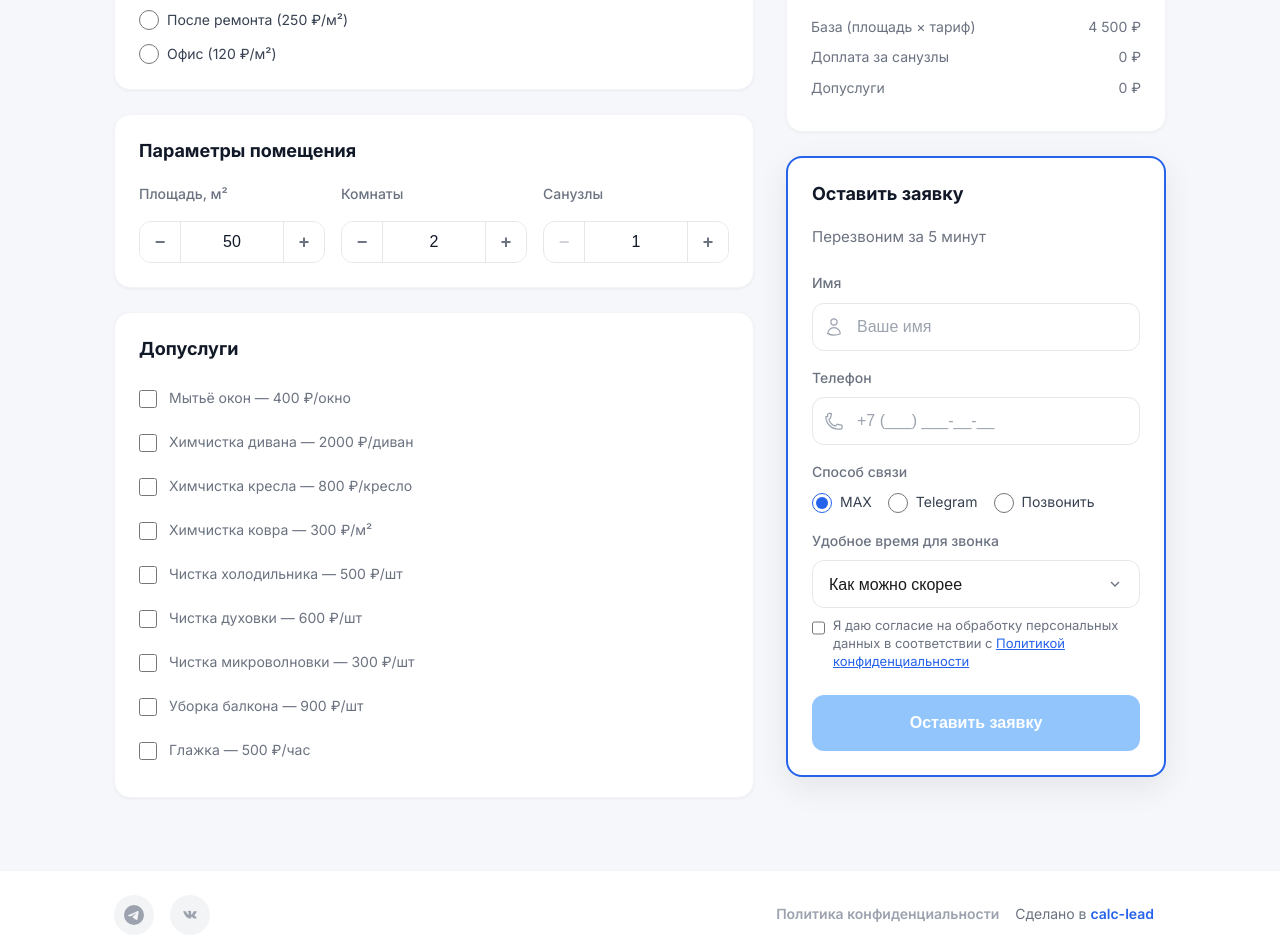
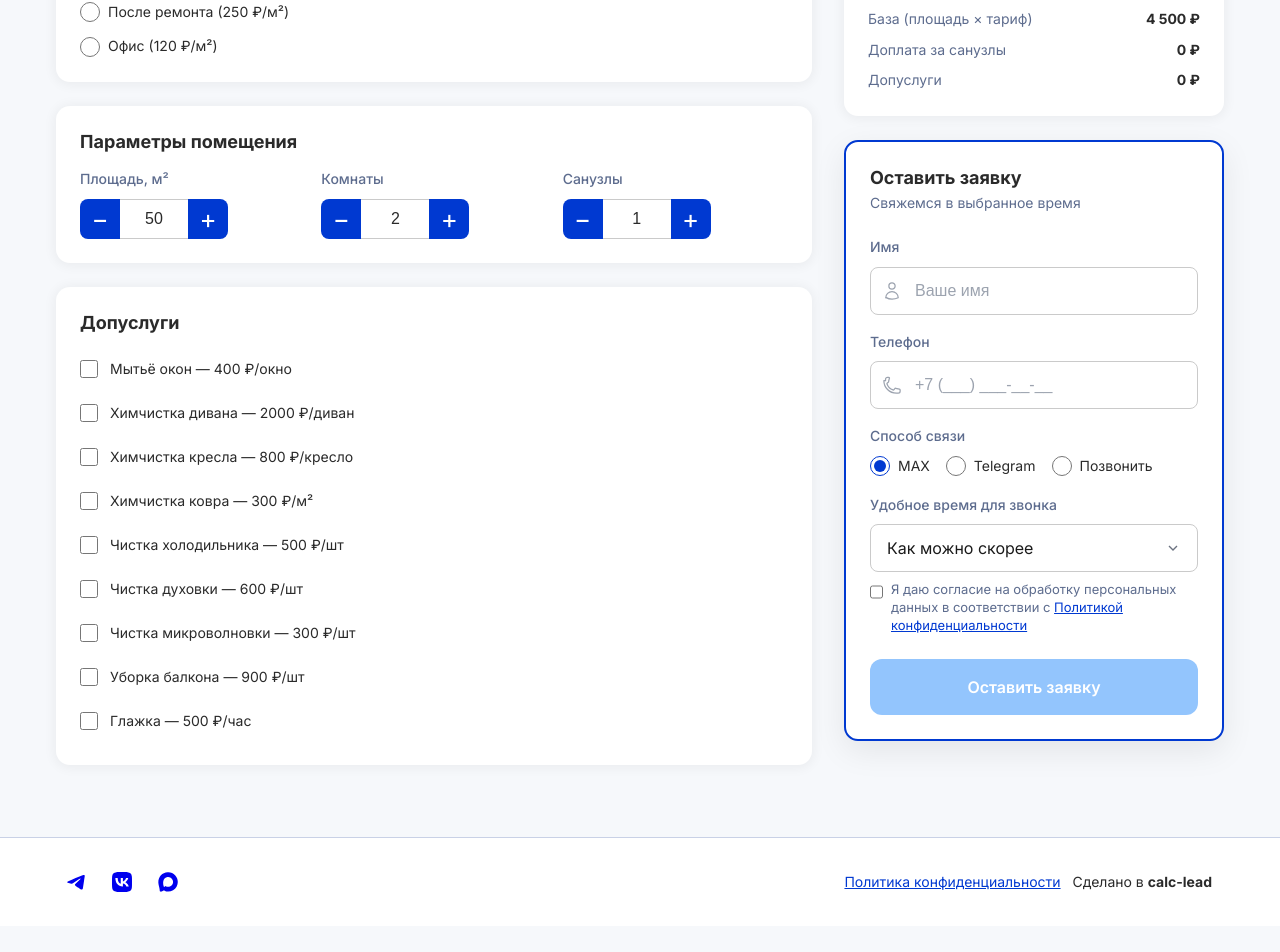
Before and after one commit to Vi-Stakhanov/cleaning-calc-react, a React (Vite) app: page / in a window 1280 px wide. Shown: the part 327-1279 px from the top of the page. After the commit the page ends 1253 px from the top, so only its background shows below. Built offline with nearby package versions, Linux system fonts and the light colour scheme.

Commit message:
chore: доработки дизайна, тексты формы и стили

```diff
--- a/src/App.css
+++ b/src/App.css
@@ -1,22 +1,18 @@
-/**
- * src/App.css
- * Обычный CSS вместо Tailwind: базовые стили + все компоненты калькулятора.
- * Цвета/размеры соответствуют ранее собранному на Tailwind дизайну.
- */
+
 
 /* Цветовая палитра — единый источник истины */
 :root {
-  --color-primary: #2563eb;
-  --color-primary-hover: #1d4ed8;
-  --color-bg: #f5f7fa;
+  --color-primary: #0039d1;
+  --color-primary-hover: #0041ed;
+  --color-bg: #f6f8fb;
   --color-surface: #ffffff;
-  --color-text: #111827;
-  --color-text-secondary: #6b7280;
+  --color-text: #2a2a2a;
+  --color-text-secondary: #5d6c8e;
   --color-text-muted: #9ca3af;
-  --color-border: #e5e7eb;
-  --color-border-light: #f3f4f6;
-  --color-primary-light: rgba(37, 99, 235, 0.1);
-  --radius-md: 12px;
+  --color-border: #cacaca;
+  --color-border-light: #c9d1e6;
+  --radius: 14px;
+  --box-shadow: 0 1px 12px 2px rgba(0, 0, 0, 0.05);
   --transition-fast: 0.2s;
 }
 
@@ -24,7 +20,7 @@
 legend.card-title {
   width: 100%;
   padding: 0;
-  margin-bottom: 20px;
+  margin-bottom: 15px;
   float: left;
 }
 
@@ -50,9 +46,9 @@ body {
 
 /* Контейнер */
 .container {
-  max-width: 1100px;
+  max-width: 1200px;
   margin: 0 auto;
-  padding: 24px;
+  padding: 24px 16px;
 }
 
 /* Хэдер */
@@ -65,9 +61,9 @@ body {
 }
 
 .header-inner {
-  max-width: 1100px;
+  max-width: 1200px;
   margin: 0 auto;
-  padding: 16px 24px;
+  padding: 16px 16px;
   display: flex;
   justify-content: space-between;
   align-items: center;
@@ -87,6 +83,7 @@ body {
   display: flex;
   align-items: center;
   justify-content: center;
+  flex-shrink: 0;
   color: var(--color-surface);
   font-weight: bold;
   font-size: 18px;
@@ -94,7 +91,7 @@ body {
 
 .header-title {
   font-size: 18px;
-  font-weight: bold;
+  font-weight: 700;
   color: var(--color-text);
   line-height: 1.3;
 }
@@ -107,7 +104,8 @@ body {
 
 .header-phone {
   color: var(--color-primary);
-  font-weight: 600;
+  font-size: 18px;
+  font-weight: 800;
   text-decoration: none;
   transition: color 0.2s;
 }
@@ -131,7 +129,9 @@ body {
 
 /* Отступ подзаголовка в CTA-блоке (компенсирует отсутствие margin у .subtitle) */
 .cta-subtitle-margin {
+  margin-top: -10px;
   margin-bottom: 24px;
+  font-size: 14px !important;
 }
 
 /* Сетка */
@@ -157,18 +157,17 @@ body {
 
 @media (min-width: 1024px) {
   .sidebar {
-    position: sticky;
-    top: 96px; /* хэдер (~73px) + отступ */
+    /* position: sticky; */
+    /* top: 96px; */
   }
 }
 
 /* Карточки калькулятора */
 .card {
   background: var(--color-surface);
-  border-radius: 16px;
+  border-radius: var(--radius);
   padding: 24px;
-  box-shadow: 0 1px 3px rgba(0, 0, 0, 0.05);
-  border: 1px solid var(--color-border-light);
+  box-shadow: var(--box-shadow);
 }
 
 /* Единый заголовок всех карточек (внутри .card / .cta-block) */
@@ -176,7 +175,7 @@ body {
   font-size: 18px;
   font-weight: 700;
   color: var(--color-text);
-  margin-bottom: 20px;
+  margin-bottom: 15px;
   line-height: 1.3;
   display: block;
 }
@@ -184,23 +183,22 @@ body {
 /* Блок стоимости */
 .price-block {
   background: var(--color-surface);
-  border-radius: 16px;
+  border-radius: var(--radius);
   padding: 24px;
-  box-shadow: 0 1px 3px rgba(0, 0, 0, 0.05);
-  border: 1px solid var(--color-border-light);
+  box-shadow: var(--box-shadow);
 }
 
 /* Цена */
 .price-value {
   font-size: 36px;
   font-weight: 700;
-  color: var(--color-text);
+  color: var(--color-primary);
   line-height: 1.2;
   margin-bottom: 16px;
 }
 
 .price-details {
-  border-top: 1px solid var(--color-border-light);
+  border-top: 1px solid var(--color-border);
   margin-top: 16px;
   padding-top: 16px;
 }
@@ -213,10 +211,19 @@ body {
   margin-bottom: 8px;
 }
 
+.price-row:last-child{
+  margin-bottom: 0;
+}
+
+.price-row span:nth-child(2){
+  color: var(--color-text);
+  font-weight: 700;
+}
+
 /* Блок заявки (CTA) */
 .cta-block {
   background: var(--color-surface);
-  border-radius: 16px;
+  border-radius: var(--radius);
   padding: 24px;
   box-shadow: 0 10px 32px rgba(0, 0, 0, 0.08);
   border: 2px solid var(--color-primary);
@@ -224,9 +231,9 @@ body {
 
 /* Подзаголовок (Перезвоним за 5 минут, подзаголовок страницы) */
 .subtitle {
-  font-size: 15px;
+  font-size: 16px;
   color: var(--color-text-secondary);
-  line-height: 1.5;
+  line-height: 1.3;
 }
 
 /* Поля формы */
@@ -264,7 +271,7 @@ body {
   height: 48px;
   padding: 0 16px 0 44px;
   border: 1px solid var(--color-border);
-  border-radius: 12px;
+  border-radius: 8px;
   font-size: 16px;
   transition: all 0.2s;
   background: var(--color-surface);
@@ -274,7 +281,6 @@ body {
 .input:focus {
   outline: none;
   border-color: var(--color-primary);
-  box-shadow: 0 0 0 3px rgba(37, 99, 235, 0.1);
 }
 
 .input::placeholder {
@@ -298,7 +304,7 @@ body {
   align-items: center;
   gap: 8px;
   font-size: 14px;
-  color: #374151;
+  color: var(--color-text);
   cursor: pointer;
 }
 
@@ -312,7 +318,8 @@ body {
   height: 48px;
   padding: 0 40px 0 16px;
   border: 1px solid var(--color-border);
-  border-radius: 12px;
+  border-radius: 8px;
+  font-family: 'Inter', -apple-system, BlinkMacSystemFont, sans-serif;
   font-size: 16px;
   background: var(--color-surface);
   appearance: none;
@@ -345,6 +352,7 @@ body {
   transition: all 0.2s;
   box-shadow: 0 4px 12px rgba(37, 99, 235, 0.3);
   margin-top: 8px;
+  font-family: 'Inter', -apple-system, BlinkMacSystemFont, sans-serif;
 }
 
 .button:hover:not(:disabled) {
@@ -375,9 +383,9 @@ body {
 }
 
 .footer-inner {
-  max-width: 1100px;
+  max-width: 1200px;
   margin: 0 auto;
-  padding: 24px;
+  padding: 24px 16px;
   display: flex;
   justify-content: space-between;
   align-items: center;
@@ -385,25 +393,22 @@ body {
 
 .footer-socials {
   display: flex;
-  gap: 16px;
+  gap: 6px;
 }
 
 .social-icon {
   width: 40px;
   height: 40px;
-  background: var(--color-border-light);
   border-radius: 50%;
   display: flex;
   align-items: center;
   justify-content: center;
-  color: var(--color-text-muted);
   transition: all 0.2s;
   text-decoration: none;
 }
 
 .social-icon:hover {
-  background: var(--color-primary);
-  color: var(--color-surface);
+
 }
 
 .social-icon svg {
@@ -413,15 +418,18 @@ body {
 
 .footer-brand {
   font-size: 14px;
-  color: var(--color-text-secondary);
+  color: var(--color-text);
   margin-right: 12px;
+  font-weight: 400;
 }
 
-.footer-brand a,
+.footer-brand a {
+  margin-right: 12px;
+  color: var(--color-primary);
+}
+
 .footer-brand strong {
-  color: var(--color-primary);
-  font-weight: 600;
-  text-decoration: none;
+
 }
 
 /* Чекбоксы допуслуг */
@@ -455,9 +463,7 @@ body {
 
 /* Поля параметров (площадь, комнаты, санузлы) */
 .param-field {
-  display: flex;
-  flex-direction: column;
-  gap: 8px;
+
 }
 
 .params-grid {
@@ -515,9 +521,9 @@ body {
   display: flex;
   align-items: center;
   justify-content: space-between;
-  min-height: 36px;
+  min-height: 40px;
   gap: 12px;
-  margin-bottom: 4px;
+  margin-bottom: 0;
 }
 
 .extra-item .checkbox-label {
@@ -525,7 +531,7 @@ body {
   align-items: center;
   gap: 12px;
   font-size: 14px;
-  color: var(--color-text-secondary);
+  color: var(--color-text);
   cursor: pointer;
   flex: 1;
   margin-bottom: 0;
@@ -533,56 +539,56 @@ body {
 
 /* Кастомный счётчик + / − (вместо браузерных стрелок number input) */
 .qty-counter {
+  width: 148px;
   display: flex;
-  align-items: center;
-  border: 1px solid var(--color-border);
-  border-radius: var(--radius-md);
   overflow: hidden;
-  width: fit-content;
+  border-radius: 8px;
   background: var(--color-surface);
 }
 
 .qty-counter button {
   width: 40px;
   height: 40px;
+  flex-shrink: 0;
   border: none;
-  background: var(--color-surface);
-  color: var(--color-text-secondary);
-  font-size: 18px;
-  font-weight: 600;
+  background: var(--color-primary);
+  color: var(--color-surface);
+  font-size: 26px;
+  font-weight: 400;
   cursor: pointer;
   display: flex;
   align-items: center;
   justify-content: center;
   transition: all var(--transition-fast);
   user-select: none;
+  font-family: -apple-system, BlinkMacSystemFont, sans-serif;
+  line-height: 1;
 }
 
 .qty-counter button:hover {
-  background: var(--color-bg);
-  color: var(--color-primary);
+  background: var(--color-primary-hover);
 }
 
 .qty-counter button:active {
-  background: var(--color-primary-light);
+  background: var(--color-primary-hover);
 }
 
 .qty-counter button:disabled {
-  opacity: 0.3;
+
   cursor: not-allowed;
 }
 
 .qty-counter button:disabled:hover {
-  background: var(--color-surface);
-  color: var(--color-text-secondary);
+
 }
 
 .qty-counter .qty-value {
-  width: 50px;
+  width: auto;
   height: 40px;
+  flex-grow: 1;
   border: none;
-  border-left: 1px solid var(--color-border);
-  border-right: 1px solid var(--color-border);
+  border-top: 1px solid var(--color-border);
+  border-bottom: 1px solid var(--color-border);
   text-align: center;
   font-size: 16px;
   font-weight: 500;
@@ -599,19 +605,15 @@ body {
 
 .qty-counter .qty-value:focus {
   outline: none;
-  background: var(--color-primary-light);
 }
 
 /* Для параметров (площадь, комнаты, санузлы) — на всю ширину */
 .qty-counter.full-width {
-  width: 100%;
+  /* width: 100%; */
+  /* max-width: 160px; */
 }
 
-.qty-counter.full-width .qty-value {
-  flex: 1;
-  border-left: 1px solid var(--color-border);
-  border-right: 1px solid var(--color-border);
-}
+
 
 .form-group-last {
   margin-bottom: 8px;
--- a/src/App.jsx
+++ b/src/App.jsx
@@ -53,8 +53,8 @@ export default function App() {
               <p className="header-subtitle">Профессиональная уборка</p>
             </div>
           </div>
-          <a href="tel:+79528888222" className="header-phone">
-            +7 (952) 888-82-22
+          <a href="tel:+79998888222" className="header-phone">
+            +7 (999) 888-82-22
           </a>
         </div>
       </header>
@@ -82,20 +82,20 @@ export default function App() {
       <footer className="footer">
         <div className="footer-inner">
           <div className="footer-socials">
-            {/* Иконки соцсетей: Telegram и MAX (VK) — одинаковые круглые бейджи */}
+            {/* Иконки соцсетей: Telegram и MAX (VK)*/}
             <a href="#" className="social-icon" aria-label="Telegram">
-              <svg fill="currentColor" viewBox="0 0 24 24">
-                <path d="M11.944 0A12 12 0 0 0 0 12a12 12 0 0 0 12 12 12 12 0 0 0 12-12A12 12 0 0 0 12 0a12 12 0 0 0-.056 0zm4.962 7.224c.1-.002.321.023.465.14a.506.506 0 0 1 .171.325c.016.093.036.306.02.472-.18 1.898-.962 6.502-1.36 8.627-.168.9-.499 1.201-.82 1.23-.696.065-1.225-.46-1.9-.902-1.056-.693-1.653-1.124-2.678-1.8-1.185-.78-.417-1.21.258-1.91.177-.184 3.247-2.977 3.307-3.23.007-.032.014-.15-.056-.212s-.174-.041-.249-.024c-.106.024-1.793 1.14-5.061 3.345-.48.33-.913.49-1.302.48-.428-.008-1.252-.241-1.865-.44-.752-.245-1.349-.374-1.297-.789.027-.216.325-.437.893-.663 3.498-1.524 5.83-2.529 6.998-3.014 3.332-1.386 4.025-1.627 4.476-1.635z"/>
-              </svg>
+              <svg xmlns="http://www.w3.org/2000/svg" width="24" height="24" viewBox="0 0 48 48"><path fill="currentColor" d="M41.42 7.309s3.885-1.515 3.56 2.164c-.107 1.515-1.078 6.818-1.834 12.553l-2.59 16.99s-.216 2.489-2.159 2.922c-1.942.432-4.856-1.515-5.396-1.948c-.432-.325-8.094-5.195-10.792-7.575c-.756-.65-1.62-1.948.108-3.463L33.649 18.13c1.295-1.3 2.59-4.33-2.806-.65l-15.11 10.28s-1.727 1.083-4.964.109l-7.016-2.165s-2.59-1.623 1.835-3.246c10.793-5.086 24.068-10.28 35.831-15.15"/></svg>
+            </a>
+            <a href="#" className="social-icon" aria-label="VK">
+              <svg xmlns="http://www.w3.org/2000/svg" width="24" height="24" viewBox="0 0 24 24"><path fill="currentColor" d="m9.489.004l.729-.003h3.564l.73.003l.914.01l.433.007l.418.011l.403.014l.388.016l.374.021l.36.025l.345.03l.333.033c1.74.196 2.933.616 3.833 1.516s1.32 2.092 1.516 3.833l.034.333l.029.346l.025.36l.02.373l.025.588l.012.41l.013.644l.009.915l.004.98l-.001 3.313l-.003.73l-.01.914l-.007.433l-.011.418l-.014.403l-.016.388l-.021.374l-.025.36l-.03.345l-.033.333c-.196 1.74-.616 2.933-1.516 3.833s-2.092 1.32-3.833 1.516l-.333.034l-.346.029l-.36.025l-.373.02l-.588.025l-.41.012l-.644.013l-.915.009l-.98.004l-3.313-.001l-.73-.003l-.914-.01l-.433-.007l-.418-.011l-.403-.014l-.388-.016l-.374-.021l-.36-.025l-.345-.03l-.333-.033c-1.74-.196-2.933-.616-3.833-1.516S.367 20.221.171 18.48l-.034-.333l-.029-.346l-.025-.36l-.02-.373l-.025-.588l-.012-.41l-.013-.644l-.009-.915l-.004-.98l.001-3.313l.003-.73l.01-.914l.007-.433l.011-.418l.014-.403l.016-.388l.021-.374l.025-.36l.03-.345l.033-.333c.196-1.74.616-2.933 1.516-3.833S3.779.367 5.52.171l.333-.034l.346-.029l.36-.025l.373-.02l.588-.025l.41-.012l.644-.013zM6.79 7.3H4.05c.13 6.24 3.25 9.99 8.72 9.99h.31v-3.57c2.01.2 3.53 1.67 4.14 3.57h2.84c-.78-2.84-2.83-4.41-4.11-5.01c1.28-.74 3.08-2.54 3.51-4.98h-2.58c-.56 1.98-2.22 3.78-3.8 3.95V7.3H10.5v6.92c-1.6-.4-3.62-2.34-3.71-6.92"/></svg>
             </a>
             <a href="#" className="social-icon" aria-label="MAX">
-              <svg fill="currentColor" viewBox="0 0 24 24">
-                <path d="M12.785 16.241s.288-.032.436-.194c.136-.148.132-.427.132-.427s-.02-1.304.587-1.496c.598-.189 1.366 1.26 2.18 1.818.616.422 1.084.33 1.084.33l2.177-.03s1.14-.071.599-.97c-.044-.073-.314-.661-1.617-1.869-1.364-1.263-1.182-1.059.462-3.246.999-1.332 1.398-2.146 1.273-2.494-.12-.332-.856-.244-.856-.244l-2.45.015s-.182-.025-.317.056c-.131.079-.216.263-.216.263s-.387 1.03-.903 1.904c-1.088 1.848-1.524 1.946-1.702 1.832-.413-.266-.31-1.07-.31-1.64 0-1.783.27-2.52-.527-2.71-.265-.063-.46-.105-1.138-.112-.87-.009-1.607.003-2.023.207-.277.136-.49.439-.36.457.16.021.522.098.714.361.248.34.239 1.104.239 1.104s.143 2.097-.333 2.356c-.327.178-.775-.185-1.74-1.853-.493-.853-.865-1.797-.865-1.797s-.072-.176-.2-.272c-.155-.115-.372-.151-.372-.151l-2.327.015s-.35.01-.478.162c-.114.135-.009.413-.009.413s1.817 4.244 3.874 6.383c1.887 1.963 4.028 1.834 4.028 1.834h.97z"/>
-              </svg>
+              <svg xmlns="http://www.w3.org/2000/svg" width="24" height="24" viewBox="0 0 720 720"><path fill="currentColor" d="M350.4,9.6C141.8,20.5,4.1,184.1,12.8,390.4c3.8,90.3,40.1,168,48.7,253.7,2.2,22.2-4.2,49.6,21.4,59.3,31.5,11.9,79.8-8.1,106.2-26.4,9-6.1,17.6-13.2,24.2-22,27.3,18.1,53.2,35.6,85.7,43.4,143.1,34.3,299.9-44.2,369.6-170.3C799.6,291.2,622.5-4.6,350.4,9.6h0ZM269.4,504c-11.3,8.8-22.2,20.8-34.7,27.7-18.1,9.7-23.7-.4-30.5-16.4-21.4-50.9-24-137.6-11.5-190.9,16.8-72.5,72.9-136.3,150-143.1,78-6.9,150.4,32.7,183.1,104.2,72.4,159.1-112.9,316.2-256.4,218.6h0Z"/></svg>
+
             </a>
           </div>
           <div className="footer-brand">
-            <Link to="/privacy" style={{ color: 'var(--color-text-muted)', fontSize: '14px', textDecoration: 'none', marginRight: '16px' }}>Политика конфиденциальности</Link>
+            <Link to="/privacy">Политика конфиденциальности</Link>
             Сделано в <strong>calc-lead</strong>
           </div>
         </div>
--- a/src/components/LeadForm.jsx
+++ b/src/components/LeadForm.jsx
@@ -170,7 +170,7 @@ export default function LeadForm({ state, result }) {
   return (
     <form className="cta-block" onSubmit={handleSubmit} noValidate>
       <h2 className="card-title">Оставить заявку</h2>
-      <p className="subtitle cta-subtitle-margin">Перезвоним за 5 минут</p>
+      <p className="subtitle cta-subtitle-margin">Свяжемся в выбранное время</p>
 
       {/* Имя — обязательное поле, с иконкой человека */}
       <label className="form-group">
```
Also changed, not shown: 1 other file (tests, documents, lock files or other folders).
